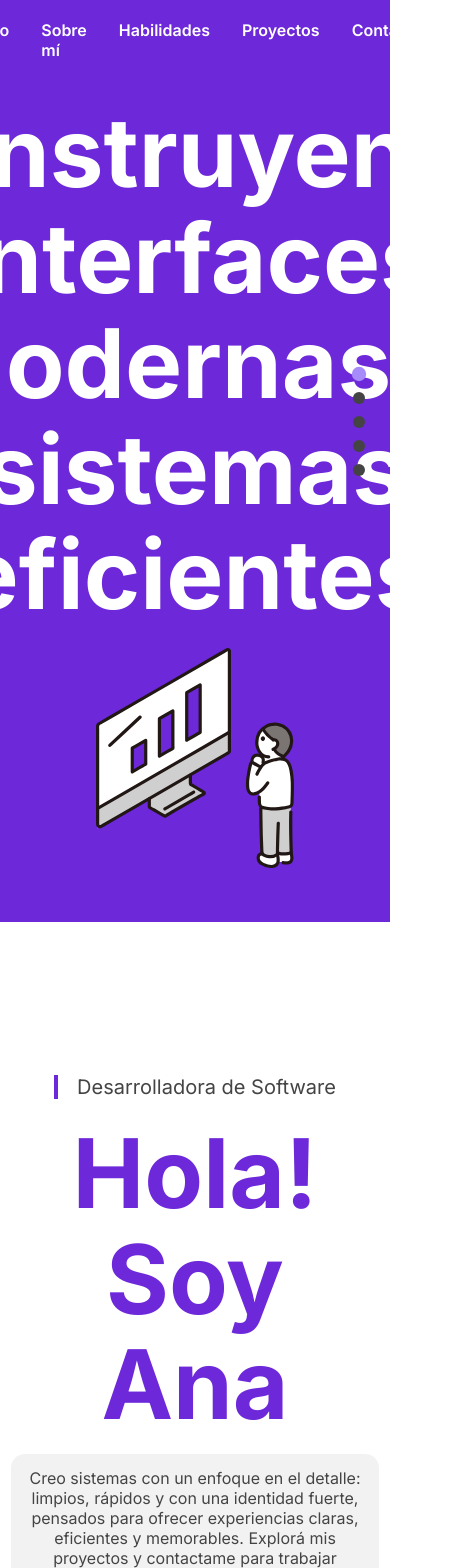
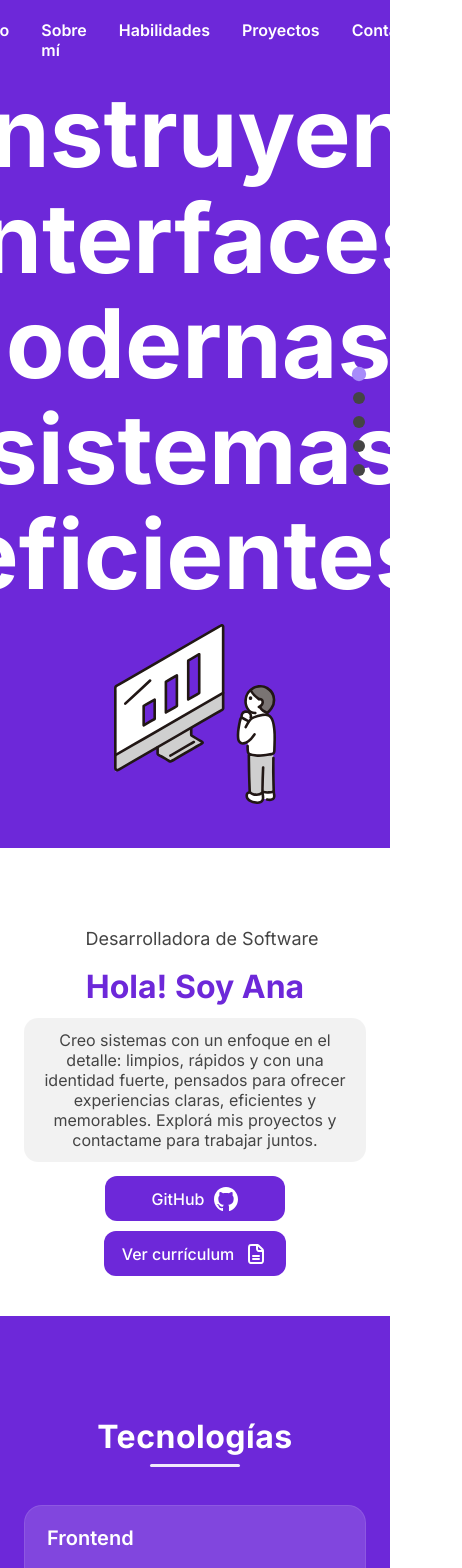
Before and after one commit to anadruetta29/dev-portfolio, a React (Vite) app in the folder frontend/: page / in a window 390 px wide. Shown: the top 1568 px of the page, 462 px wide, since content can reach past the window. Built offline with nearby package versions, Linux system fonts and the light colour scheme.

Commit message:
media queries

```diff
--- a/frontend/src/ui/components/molecules/project-item/style.module.css
+++ b/frontend/src/ui/components/molecules/project-item/style.module.css
@@ -11,6 +11,7 @@
     transition: transform 0.25s ease, box-shadow 0.25s ease;
     background: var(--dark-primary);
     border: 1px solid var(--surface-glass-medium);
+    min-width: 900px;
 }
 
 .container:hover {
--- a/frontend/src/ui/components/sections/about-me/style.module.css
+++ b/frontend/src/ui/components/sections/about-me/style.module.css
@@ -1,11 +1,11 @@
 .container {
     width: 100%;
+    padding: 100px 50px 50px;
+    min-height: 100vh;
     display: flex;
     justify-content: center;
     align-items: center;
     text-align: center;
-    padding: 100px 50px 50px;
-    min-height: 100vh;
     position: relative;
     overflow: hidden;
 }
@@ -15,8 +15,9 @@
     flex-direction: column;
     align-items: center;
     text-align: center;
-    gap: 16px;
-    flex: 1;
+    gap: 25px;
+    max-width: 720px;
+    margin: 0 auto;
 }
 
 .leftSide h1 {
@@ -58,39 +59,43 @@
     align-items: center;
     justify-content: center;
     flex-direction: row;
-    gap: 5px;
+    gap: 10px;
 }
 
-.rightSide {
-    display: flex;
-    justify-content: center;
-    align-items: center;
-    padding-left: 0;
-    margin-right: 150px;
-    flex: 1;
+@media (max-width: 701px) {
+    .container {
+        flex-direction: column;
+        padding: 80px 24px 40px;
+        min-height: auto;
     }
 
-.imageWrapper {
-    width: 360px;
-    height: 430px;
-    border-radius: 30px;
-    overflow: hidden;
-    border: 0;
-    padding: 0;
-    border-radius: 26px;
-    transition: 0.3s ease-in-out;
-    background: var(--surface);
-    box-shadow: 0 12px 40px var(--shadow-low);
+    .leftSide {
+        align-items: center;
+        text-align: center;
+        gap: 14px;
     }
 
-.imageWrapper img {
-    width: 100%;
-    height: 100%;
-    border-radius: 20px;
-    object-fit: cover;
+    .leftSide h1 {
+        max-width: 100%;
+        font-size: clamp(32px, 8vw, 42px);
     }
 
-.imageWrapper:hover {
-    transform: translateY(-4px);
-    box-shadow: 0 14px 40px var(--border);
+    .roleTag {
+        justify-content: center;
+        border-left: none;
+        padding-left: 0;
+        font-size: 18px;
     }
+
+    .description {
+        max-width: 100%;
+        padding: 12px 16px;
+    }
+
+    .informationButtons {
+        flex-direction: column;
+        gap: 10px;
+        width: 100%;
+    }
+
+}
--- a/frontend/src/ui/components/sections/contact/style.module.css
+++ b/frontend/src/ui/components/sections/contact/style.module.css
@@ -25,3 +25,24 @@
     max-width: 420px;
     flex: 1;
 }
+
+@media (max-width: 701px) {
+    .container {
+        flex-direction: column;
+        min-height: auto;
+        padding: 80px 24px 40px;
+        gap: 48px;
+    }
+
+    .contactForm {
+        width: 100%;
+        justify-content: center;
+    }
+
+    .contacts {
+        max-width: 100%;
+        padding: 16px;
+        align-items: center;
+        text-align: center;
+    }
+}
--- a/frontend/src/ui/components/sections/footer/style.module.css
+++ b/frontend/src/ui/components/sections/footer/style.module.css
@@ -2,8 +2,7 @@ footer {
     width: 100vw;
     margin-left: calc(50% - 50vw);
     background-color: var(--dark-primary);
-/*     border-top: 1px solid var(--surface-glass-medium);
- */}
+}
 
 .container {
     margin: 0 auto;
@@ -86,3 +85,44 @@ footer {
     text-align: center;
     color: var(--text-soft);
 }
+
+@media (max-width: 701px) {
+    footer {
+        width: 100%;
+        margin-left: 0;
+    }
+
+    .container {
+        padding: 40px 24px 28px;
+        gap: 24px;
+    }
+
+    .information {
+        flex-direction: column;
+        gap: 24px;
+    }
+
+    .leftSide,
+    .rightSide {
+        padding: 18px;
+    }
+
+    .leftSide h3,
+    .rightSide h3 {
+        font-size: 14px;
+    }
+
+    .paragraph {
+        font-size: 14px;
+        line-height: 1.6;
+    }
+
+    .communication {
+        font-size: 13px;
+    }
+
+    .copyright {
+        margin-top: 24px;
+        font-size: 13px;
+    }
+}
--- a/frontend/src/ui/components/sections/home/style.module.css
+++ b/frontend/src/ui/components/sections/home/style.module.css
@@ -16,7 +16,7 @@
     flex-direction: column;
     gap: 20px;
     z-index: 2;
-    color: var(--on-primary)
+    color: var(--on-primary);
 }
 
 .middleInformation img {
@@ -30,3 +30,18 @@
 .middleInformation img:hover {
     transform: translateY(-10px) scale(1.03);
 }
+
+@media (max-width: 701px) {
+    .container {
+        padding: 80px 24px 40px;
+        min-height: auto;
+    }
+
+    .middleInformation {
+        gap: 16px;
+    }
+
+    .middleInformation img {
+        width: 180px;
+    }
+}
--- a/frontend/src/ui/components/sections/projects/style.module.css
+++ b/frontend/src/ui/components/sections/projects/style.module.css
@@ -1,13 +1,13 @@
 .container {
     width: 100%;
+    padding: 100px 50px 50px;
+    min-height: 100vh;
     display: flex;
     justify-content: center;
     align-items: center;
     text-align: center;
     position: relative;
     overflow: hidden;
-    padding: 100px 50px 50px;
-    min-height: 100vh;
     flex-direction: column;
     align-items: center;
 }
@@ -76,3 +76,37 @@
     justify-content: center;
     transition: opacity 0.3s ease;
 }
+
+@media (max-width: 701px) {
+    .container {
+        padding: 80px 24px 40px;
+        min-height: auto;
+    }
+
+    .title {
+        margin-bottom: 16px;
+    }
+
+    .title h2::after {
+        width: 50%;
+        height: 3px;
+        bottom: -8px;
+    }
+
+    .projects {
+        gap: 12px;
+    }
+
+    .carouselWrapper {
+        margin-top: 20px;
+        gap: 12px;
+    }
+
+    .arrow {
+        font-size: 32px;
+    }
+
+    .slide {
+        width: 100%;
+    }
+}
--- a/frontend/src/ui/components/sections/skills/style.module.css
+++ b/frontend/src/ui/components/sections/skills/style.module.css
@@ -4,7 +4,7 @@
 	flex-direction: column;
 	align-items: center;
 	min-height: 100vh;
-	padding: 120px 80px 80px;
+	padding: 120px 50px 50px;
 	position: relative;
 	overflow: hidden;
 	background-color: var(--dark-primary);
@@ -77,3 +77,40 @@
 	flex-wrap: wrap;
 	gap: 12px 16px;
 }
+
+@media (max-width: 701px) {
+    .container {
+        padding: 90px 24px 48px;
+        min-height: auto;
+    }
+
+    .title {
+        margin-bottom: 36px;
+    }
+
+    .title h2 {
+        font-size: 32px;
+    }
+
+    .title h2::after {
+        width: 90px;
+        bottom: -10px;
+    }
+
+    .technologies {
+        grid-template-columns: 1fr;
+        gap: 28px;
+    }
+
+    .categoryCard {
+        padding: 20px 22px;
+    }
+
+    .categoryCard h3 {
+        font-size: 20px;
+    }
+
+    .chipRow {
+        gap: 10px 12px;
+    }
+}
```
Lines whose indentation alone changed are shown as unchanged.
